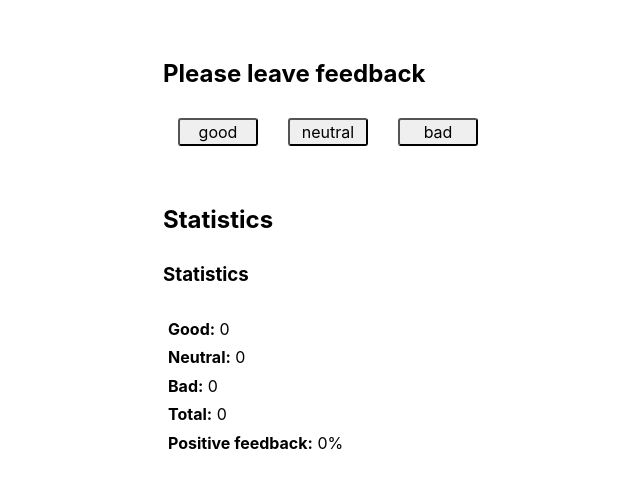
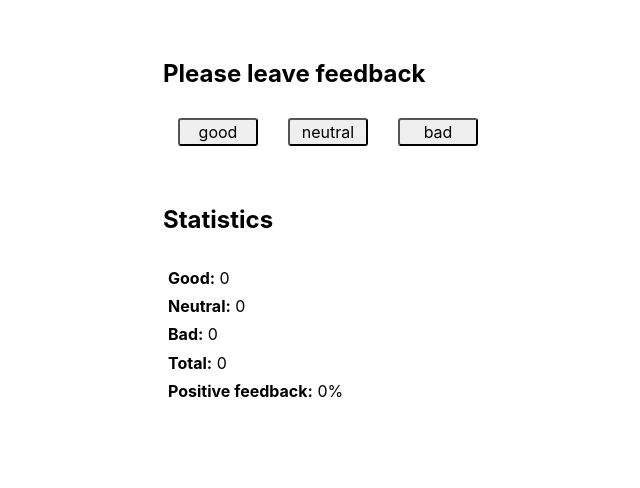
Before and after one commit to luminousnow/goit-react-hw-02-feedback, a React (Create React App) app: page / in a window 1280 px wide. Shown: the top 488 px of the page, without its empty margins (137-777 px from the left). Built offline with nearby package versions, Linux system fonts and the light colour scheme.

Commit message:
видаляє заголовок

```diff
--- a/src/components/Statistics/Statistics.jsx
+++ b/src/components/Statistics/Statistics.jsx
@@ -4,7 +4,6 @@ import s from './Statistics.module.css';
 function Statistics({ good, neutral, bad, total, positivePercentage }) {
   return (
     <section className={s.section}>
-      <h1 className={s.title}>Statistics</h1>
       <ul className={s.statList}>
         <li className={s.stat}>
           <span>Good:</span> {good}
```
